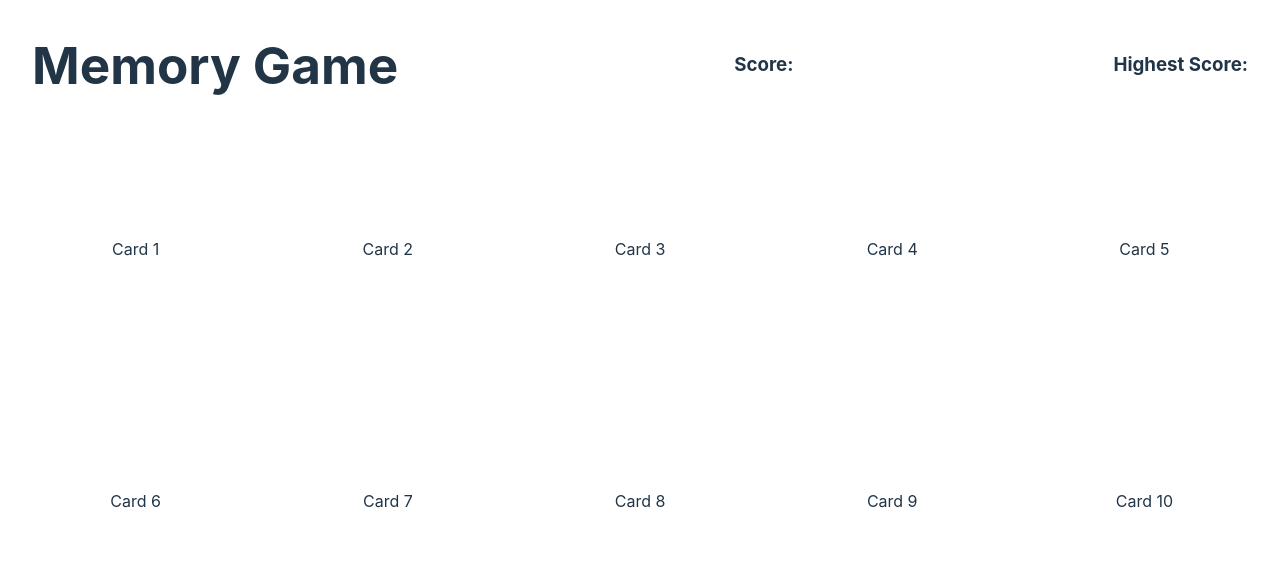
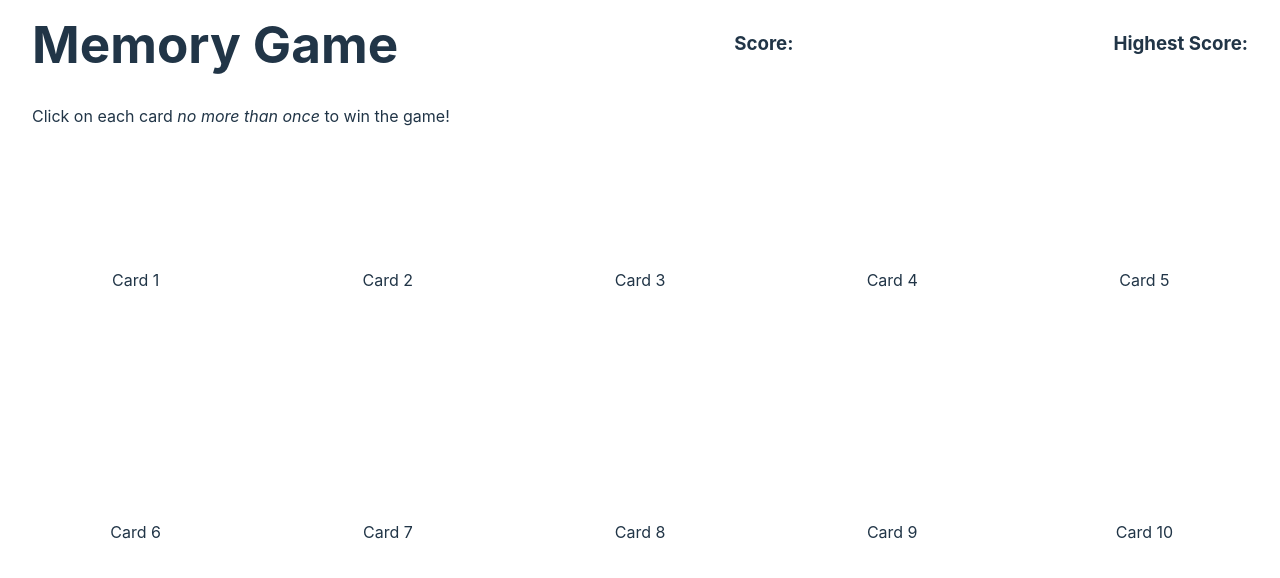
Before and after one commit to Necryl/TOP-Project-Memory-Card, a React (Vite) app: page / in a window 1280 px wide. Shown: the top 578 px of the page. Built offline with nearby package versions, Linux system fonts and the light colour scheme.

Commit message:
add a small guide for the game

```diff
--- a/src/App.css
+++ b/src/App.css
@@ -10,11 +10,15 @@
   align-items: center;
   gap: 2em;
   flex-wrap: wrap;
-  padding: 1em;
+  padding-left: 1em;
+  padding-right: 1em;
 }
-
+h1,
+h3,
+p {
+  margin: 0%;
+}
 .nav h1 {
-  margin: 0%;
   flex: auto;
 }
 
@@ -27,5 +31,9 @@
 
 #app {
   display: grid;
-  gap: 1em;
+  gap: 2em;
 }
+
+#app > p {
+  padding-left: 1em;
+}
--- a/src/App.jsx
+++ b/src/App.jsx
@@ -20,6 +20,9 @@ function App() {
           <h3 className="highScore">Highest Score:</h3>
         </div>
       </div>
+      <p>
+        Click on each card <i>no more than once</i> to win the game!
+      </p>
       <div className="board">{renderCards()}</div>
     </div>
   );
```
